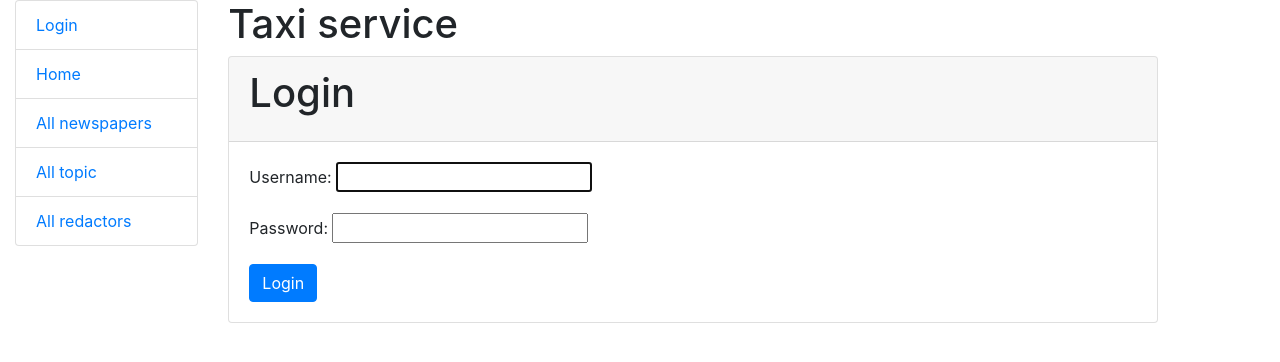
After one commit to NickSavchyn/newspaper_agency, a Django app: page /accounts/login/ in a window 1280 px wide. The commit adds this page. Shown: the top 362 px of the page. Run offline with Django 4.2, Linux system fonts and the light colour scheme.

Commit message:
Add registration folder with login and log out html

```diff
--- a/config/urls.py
+++ b/config/urls.py
@@ -6,4 +6,5 @@ from django.urls import path, include
 urlpatterns = [
     path("admin/", admin.site.urls),
     path("", include("newspaper_agency.urls", namespace="newspaper_agency")),
+    path("accounts/", include("django.contrib.auth.urls")),
 ] + static(settings.STATIC_URL, document_root=settings.STATIC_ROOT)
--- a/templates/includes/sidebar.html
+++ b/templates/includes/sidebar.html
@@ -1,4 +1,12 @@
 <ul class="sidebar-nav list-group">
+  {% if user.is_authenticated %}
+    <li class="list-group-item">User: <a href="{{ user.get_absolute_url }}">{{ user.get_username }}</a></li>
+    <li class="list-group-item"><a href="{% url 'logout'%}?next={{request.path}}">Logout</a></li>
+  {% else %}
+    <li class="list-group-item"><a href="{% url 'login'%}?next={{request.path}}">Login</a></li>
+  {% endif %}
+
+
   <li class="list-group-item"><a href="{% url 'newspaper_agency:index' %}">Home</a></li>
   <li class="list-group-item"><a href="{% url 'newspaper_agency:newspaper-list' %}">All newspapers</a></li>
   <li class="list-group-item"><a href="{% url 'newspaper_agency:topic-list' %}">All topic</a></li>
--- /dev/null
+++ b/templates/registration/login.html
@@ -0,0 +1,40 @@
+{% extends "base.html" %}
+
+{% block content %}
+
+{% if form.errors %}
+  <div class="alert alert-danger" role="alert">
+    Your username and password didn't match. Please try again.
+  </div>
+{% endif %}
+
+<div class="card">
+  <div class="card-header">
+    <h1 class="card-title">Login</h1>
+    {% if next %}
+      <p class="card-text">Please login to see this page.</p>
+    {% endif %}
+  </div>
+
+  <div class="card-body">
+    <form method="post" action="{% url "login" %}">
+      {% csrf_token %}
+
+      <div class="form-group">
+        <label for="{{ form.username.id_for_label }}">Username:</label>
+        {{ form.username }}
+      </div>
+
+      <div class="form-group">
+        <label for="{{ form.password.id_for_label }}">Password:</label>
+        {{ form.password }}
+      </div>
+
+      <input type="hidden" name="next" value="{{ next }}" />
+
+      <button type="submit" class="btn btn-primary">Login</button>
+    </form>
+  </div>
+</div>
+
+{% endblock %}
```
Also changed, not shown: templates/registration/logged_out.html (added, +7 -0 lines), db.sqlite3.
